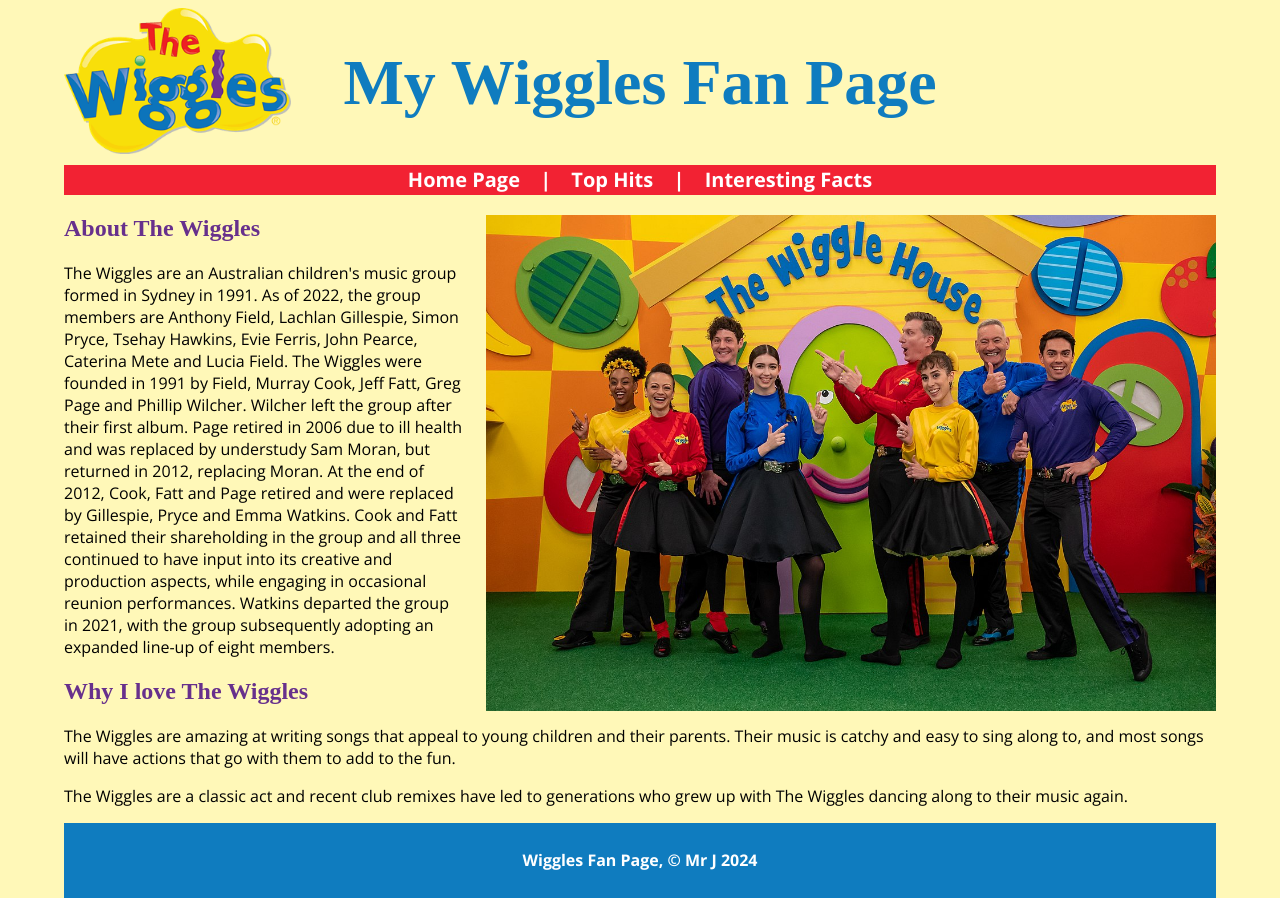
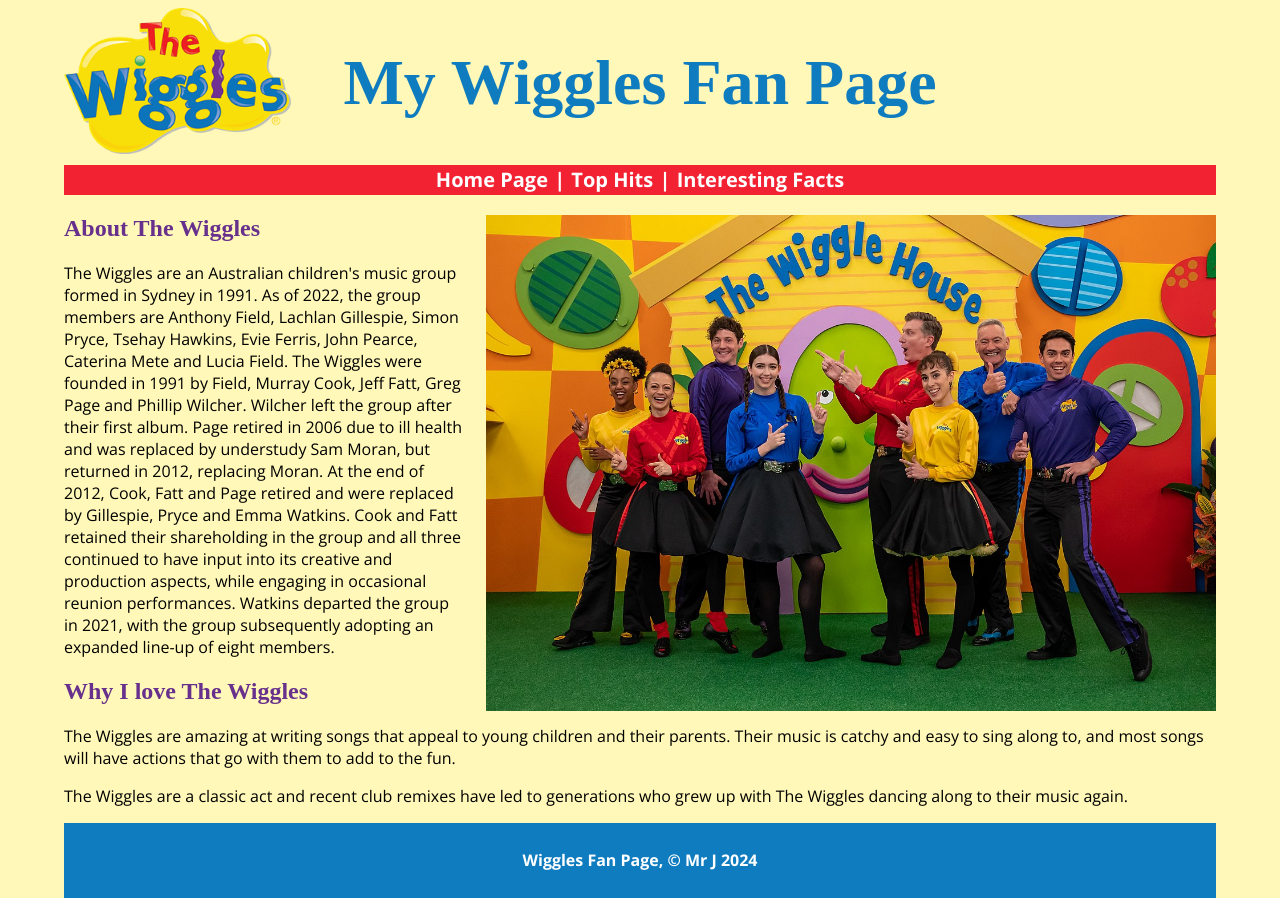
Before and after one commit to AndrewJefferson/wiggles_website, a plain HTML site: page index.html in a window 1280 px wide. Drawn offline with nearby package versions, Linux system fonts and the light colour scheme; a web font is replaced by a local one.

Commit message:
FInal exemplar - Achieved

```diff
--- a/styles.css
+++ b/styles.css
@@ -3,7 +3,7 @@
 body {
     background-color: #FFF8B8;
     width: 90%;
-    margin: 0px auto;
+    margin: auto;
     font-family: "Open Sans";
     font-size: 16px;
 }
@@ -64,8 +64,7 @@ header img {
 nav a {
     text-decoration: none;
     color: #fff;
-    padding-left: 15px;
-    padding-right: 15px;
+    padding: 1px; 15px;
 }
 
 nav a:hover {
```
